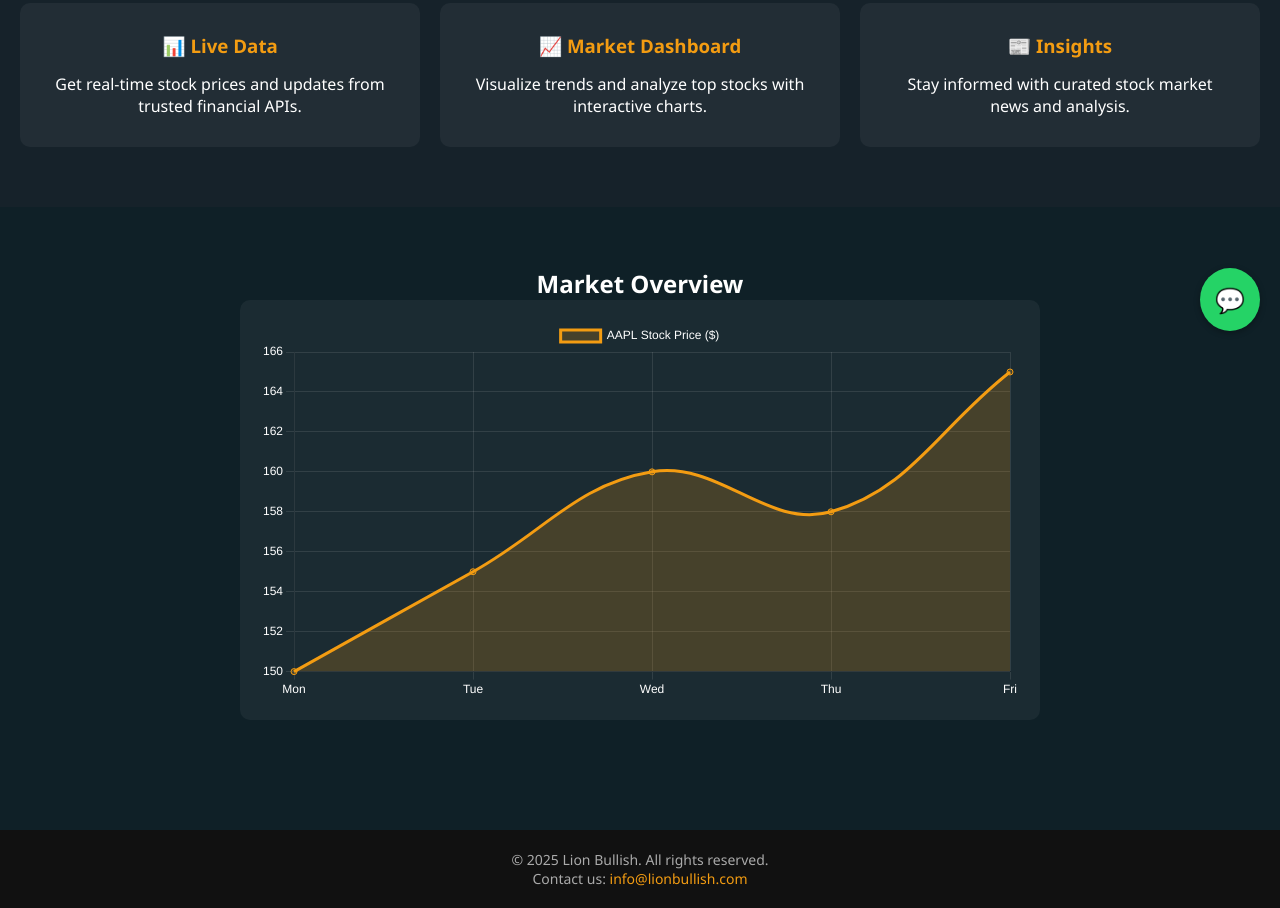
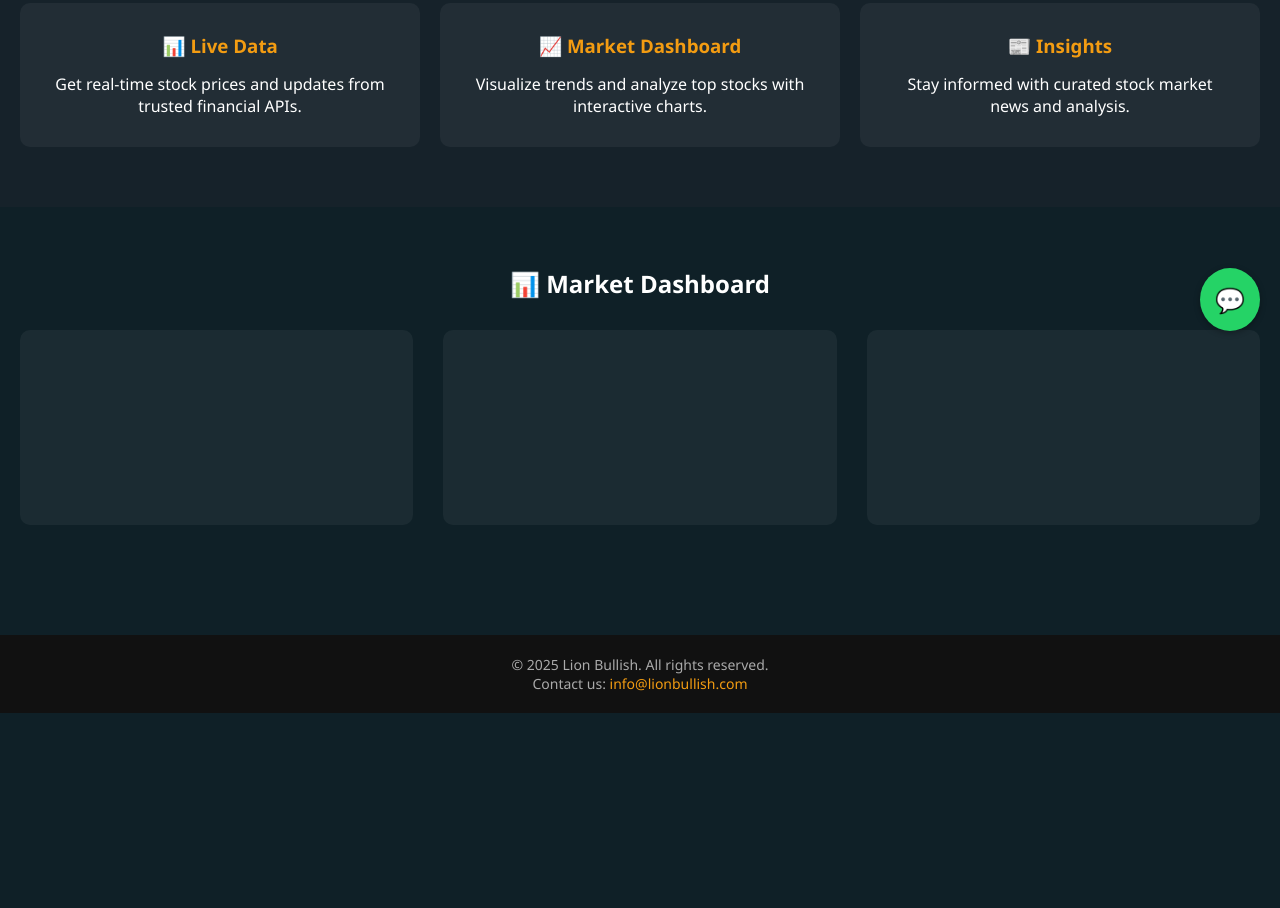
Before and after one commit to lionsbullish-byte/lion-bullish, a plain HTML site: page index.html in a window 1280 px wide. Shown: the part 449-1357 px from the top of the page. After the commit the page ends 1162 px from the top, so only its background shows below. Drawn offline with nearby package versions, Linux system fonts and the light colour scheme; no server answers.

Commit message:
Update index.html

```diff
--- a/index.html
+++ b/index.html
@@ -6,19 +6,19 @@
   <title>Lion Bullish - Stock Market Insights</title>
   <script src="https://cdn.jsdelivr.net/npm/chart.js"></script>
   <style>
-    /* Reset */
     * { margin: 0; padding: 0; box-sizing: border-box; }
-    body { font-family: 'Segoe UI', Tahoma, Geneva, Verdana, sans-serif; background: #0f2027; color: #fff; }
+    body { font-family: 'Segoe UI', sans-serif; background: #0f2027; color: #fff; }
 
     /* Navbar */
     nav {
       display: flex; justify-content: space-between; align-items: center;
-      padding: 15px 30px; background: rgba(0,0,0,0.8); position: sticky; top: 0; z-index: 1000;
+      padding: 15px 30px; background: rgba(0,0,0,0.8);
+      position: sticky; top: 0; z-index: 1000;
     }
     nav h1 { font-size: 24px; color: #f39c12; }
     nav ul { list-style: none; display: flex; }
     nav ul li { margin-left: 20px; }
-    nav ul li a { color: #fff; text-decoration: none; font-weight: 500; transition: color 0.3s; }
+    nav ul li a { color: #fff; text-decoration: none; font-weight: 500; transition: 0.3s; }
     nav ul li a:hover { color: #f39c12; }
 
     /* Hero */
@@ -46,11 +46,15 @@
     .feature-card:hover { transform: translateY(-5px); }
     .feature-card h3 { color: #f39c12; margin-bottom: 15px; }
 
-    /* Chart Section */
-    .chart-section { padding: 60px 20px; text-align: center; }
-    #chart-container {
-      max-width: 800px; margin: 0 auto; background: rgba(255,255,255,0.05);
-      padding: 20px; border-radius: 10px;
+    /* Dashboard */
+    .dashboard { padding: 60px 20px; text-align: center; }
+    .chart-grid {
+      display: grid; grid-template-columns: repeat(auto-fit, minmax(300px, 1fr));
+      gap: 30px; margin-top: 30px;
+    }
+    .chart-card {
+      background: rgba(255,255,255,0.05); padding: 20px;
+      border-radius: 10px;
     }
 
     /* Footer */
@@ -60,7 +64,7 @@
     }
     footer a { color: #f39c12; text-decoration: none; }
 
-    /* WhatsApp Floating Button */
+    /* WhatsApp Floating */
     .whatsapp-btn {
       position: fixed; bottom: 20px; right: 20px;
       background: #25D366; color: white;
@@ -72,7 +76,7 @@
 
     /* Responsive */
     @media (max-width: 768px) {
-      nav ul { display: none; } /* can replace with hamburger menu if needed */
+      nav ul { display: none; } /* Can add hamburger later */
       .hero h2 { font-size: 28px; }
       .cta-btn { font-size: 16px; padding: 10px 20px; }
     }
@@ -85,7 +89,7 @@
   <h1>🦁 Lion Bullish</h1>
   <ul>
     <li><a href="#features">Features</a></li>
-    <li><a href="#chart">Market</a></li>
+    <li><a href="#dashboard">Market</a></li>
     <li><a href="#contact">Contact</a></li>
   </ul>
 </nav>
@@ -94,7 +98,7 @@
 <section class="hero">
   <h2>Smart Insights for Smarter Investors</h2>
   <p>Track the markets, stay ahead of trends, and make informed decisions with Lion Bullish.</p>
-  <button class="cta-btn" onclick="document.getElementById('chart').scrollIntoView({behavior:'smooth'})">
+  <button class="cta-btn" onclick="document.getElementById('dashboard').scrollIntoView({behavior:'smooth'})">
     Check Market Trends
   </button>
 </section>
@@ -115,11 +119,13 @@
   </div>
 </section>
 
-<!-- Chart Section -->
-<section class="chart-section" id="chart">
-  <h2>Market Overview</h2>
-  <div id="chart-container">
-    <canvas id="stockChart"></canvas>
+<!-- Dashboard -->
+<section class="dashboard" id="dashboard">
+  <h2>📊 Market Dashboard</h2>
+  <div class="chart-grid">
+    <div class="chart-card"><canvas id="chartAAPL"></canvas></div>
+    <div class="chart-card"><canvas id="chartTSLA"></canvas></div>
+    <div class="chart-card"><canvas id="chartMSFT"></canvas></div>
   </div>
 </section>
 
@@ -129,23 +135,35 @@
   <p>Contact us: <a href="mailto:info@lionbullish.com">info@lionbullish.com</a></p>
 </footer>
 
-<!-- WhatsApp Floating Button -->
+<!-- WhatsApp -->
 <a href="https://wa.me/1234567890?text=Hi%20Lion%20Bullish!%20I%20need%20help%20with%20stocks"
    target="_blank" class="whatsapp-btn">💬</a>
 
-<!-- Chart.js Script -->
 <script>
-const ctx = document.getElementById('stockChart').getContext('2d');
-const stockChart = new Chart(ctx, {
-  type: 'line',
+const apiKey = "YOUR_ALPHA_VANTAGE_API_KEY";
+const symbols = ["AAPL", "TSLA", "MSFT"];
+
+async function fetchStock(symbol, canvasId) {
+  const url = `https://www.alphavantage.co/query?function=TIME_SERIES_INTRADAY&symbol=${symbol}&interval=5min&apikey=${apiKey}`;
+  const res = await fetch(url);
+  const data = await res.json();
+  const series = data["Time Series (5min)"];
+  if (!series) return;
+
+  const labels = Object.keys(series).reverse().slice(-12);
+  const prices = labels.map(t => parseFloat(series[t]["4. close"]));
+
+  const ctx = document.getElementById(canvasId).getContext("2d");
+  new Chart(ctx, {
+    type: "line",
     data: {
-    labels: ["Mon", "Tue", "Wed", "Thu", "Fri"],
+      labels: labels,
       datasets: [{
-      label: "AAPL Stock Price ($)",
-      data: [150, 155, 160, 158, 165],
+        label: `${symbol} Price ($)`,
+        data: prices,
         borderColor: "#f39c12",
         backgroundColor: "rgba(243, 156, 18, 0.2)",
-      tension: 0.4,
+        tension: 0.3,
         fill: true
       }]
     },
@@ -158,6 +176,9 @@ const stockChart = new Chart(ctx, {
       }
     }
   });
+}
+
+symbols.forEach(sym => fetchStock(sym, "chart" + sym));
 </script>
 
 </body>
```
Lines whose indentation alone changed are shown as unchanged.
